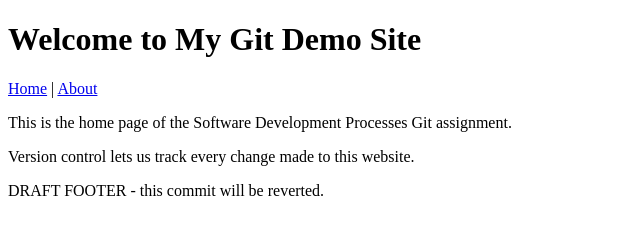
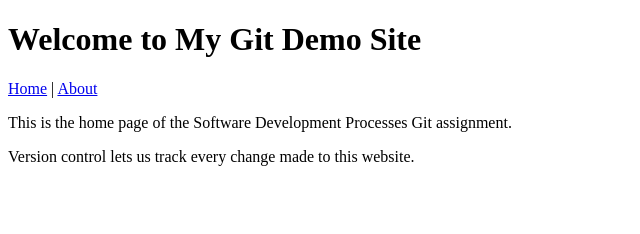
Before and after one commit to vaibhav-barman/sdp-sga2-git-workflow, a plain HTML site: page index.html in a window 1280 px wide. Shown: the whole page, without its empty margins (0-640 px from the left). Drawn offline with Linux system fonts and the light colour scheme.

Commit message:
Revert "Add draft footer note (will be reverted)"
This reverts commit 627c5d493e213a0410afde8597d1374e06716550.

```diff
--- a/index.html
+++ b/index.html
@@ -13,6 +13,5 @@
   </nav>
   <p>This is the home page of the Software Development Processes Git assignment.</p>
   <p>Version control lets us track every change made to this website.</p>
-  <p>DRAFT FOOTER - this commit will be reverted.</p>
 </body>
 </html>
```
